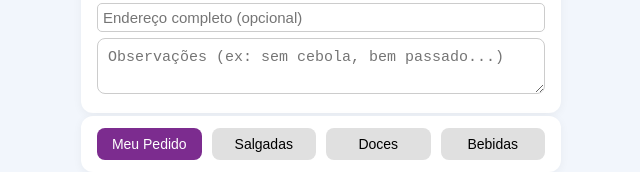
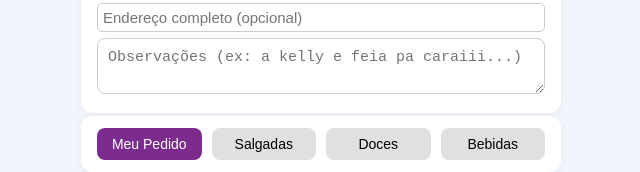
Before and after one commit to nerdocadesign/esfiharia-delivery, a plain HTML site: page index.html in a window 1280 px wide. Shown: the part 287-459 px from the top of the page, 319-959 px from the left. Drawn offline with Linux system fonts and the light colour scheme.

Commit message:
Update index.html

```diff
--- a/index.html
+++ b/index.html
@@ -33,7 +33,7 @@
   <div class="top-info">
     <input type="text" id="nomeCliente" placeholder="Seu nome" required>
     <input type="text" id="enderecoCliente" placeholder="Endereço completo (opcional)">
-    <textarea id="observacoes" rows="2" placeholder="Observações (ex: sem cebola, bem passado...)"></textarea>
+    <textarea id="observacoes" rows="2" placeholder="Observações (ex: a kelly e feia pa caraiii...)"></textarea>
   </div>
 
   <!-- Filtros de categorias -->
```
